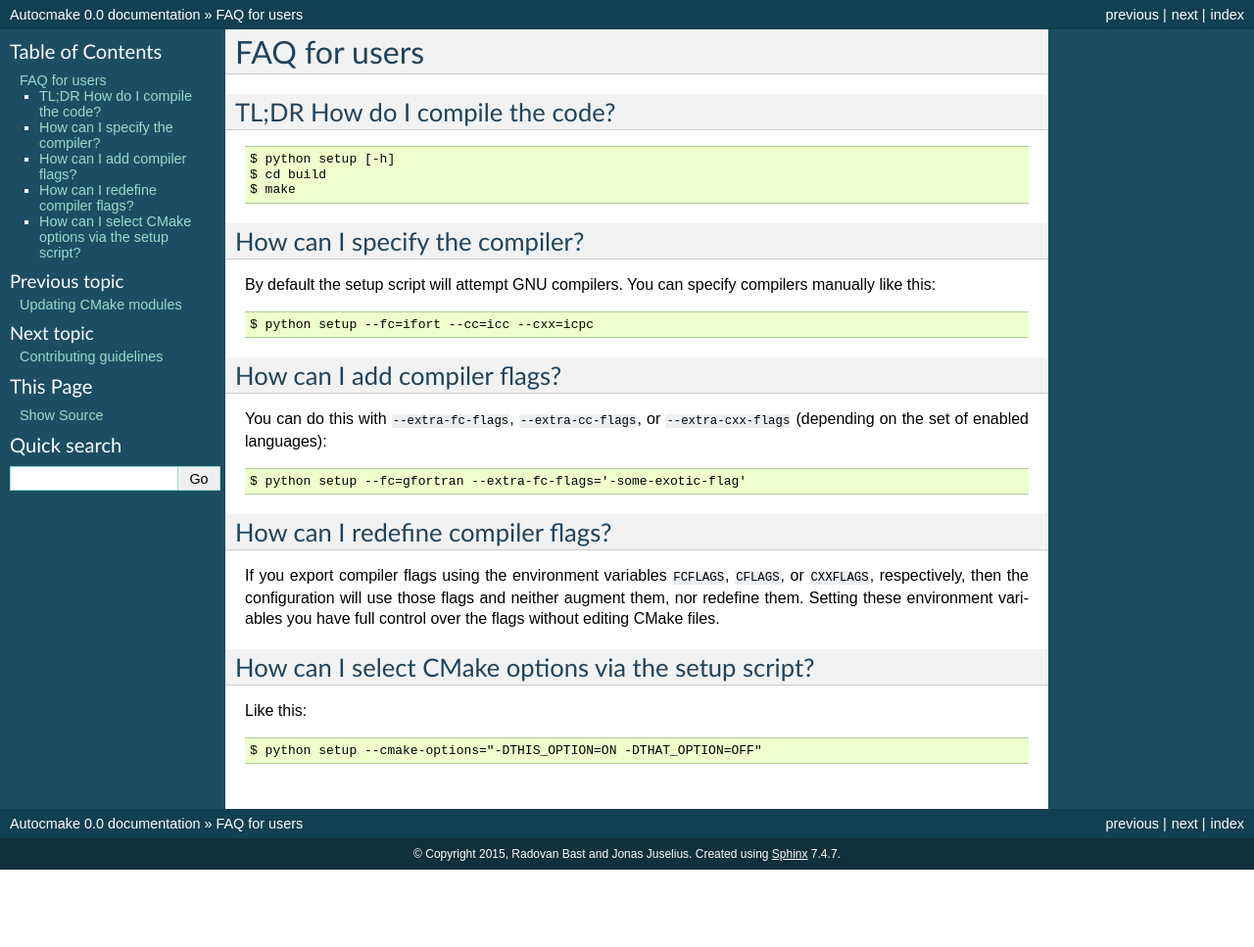
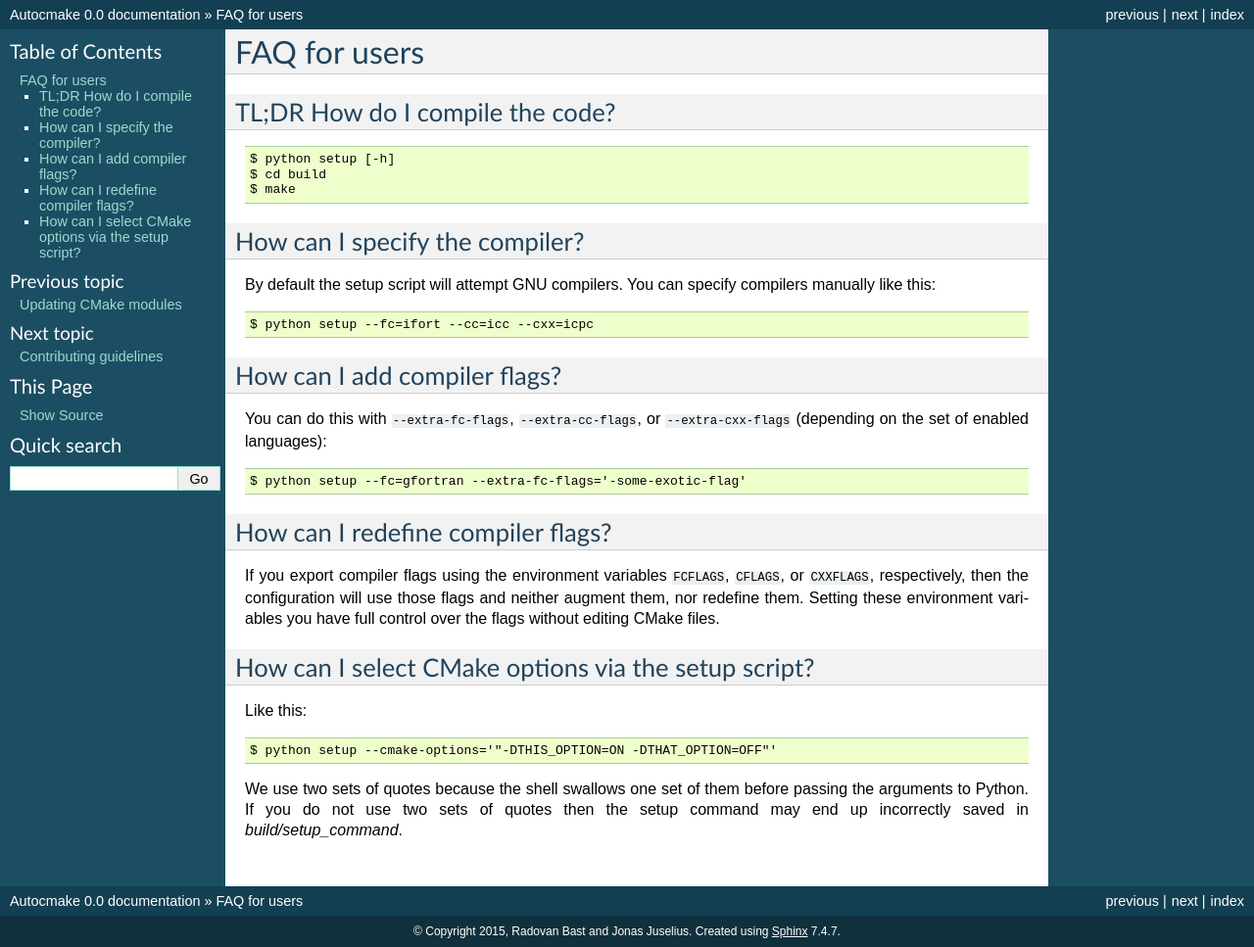
Before and after one commit to dev-cafe/autocmake, a Sphinx documentation site: the page built from doc/users/faq.rst, in a window 1280 px wide. Shown: the whole page at 98% size. Built offline with Sphinx 7.4.7, drawn with Linux system fonts in a browser that asks for light colours; before the commit the page ends 900 px from its top, so only the background shows below that.

Commit message:
update --cmake-options example; fixes #169

```diff
--- a/doc/users/faq.rst
+++ b/doc/users/faq.rst
@@ -47,4 +47,8 @@ How can I select CMake options via the setup script?
 
 Like this::
 
-  $ python setup --cmake-options="-DTHIS_OPTION=ON -DTHAT_OPTION=OFF"
+  $ python setup --cmake-options='"-DTHIS_OPTION=ON -DTHAT_OPTION=OFF"'
+
+We use two sets of quotes because the shell swallows one set of them
+before passing the arguments to Python. If you do not use two sets
+of quotes then the setup command may end up incorrectly saved in `build/setup_command`.
```
